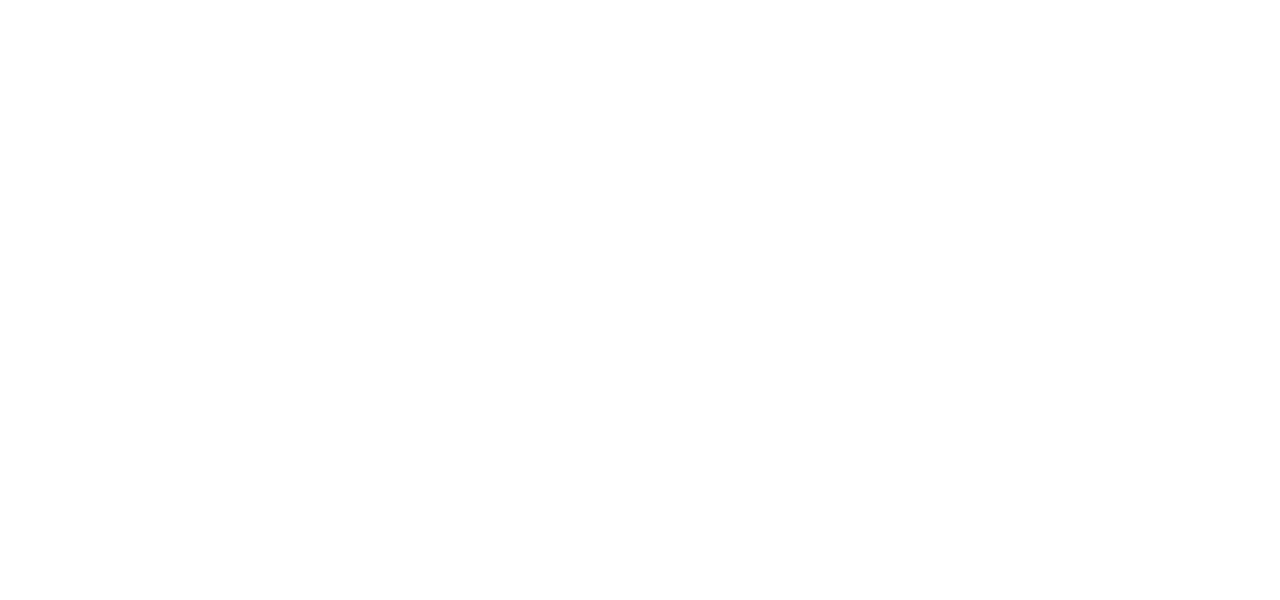
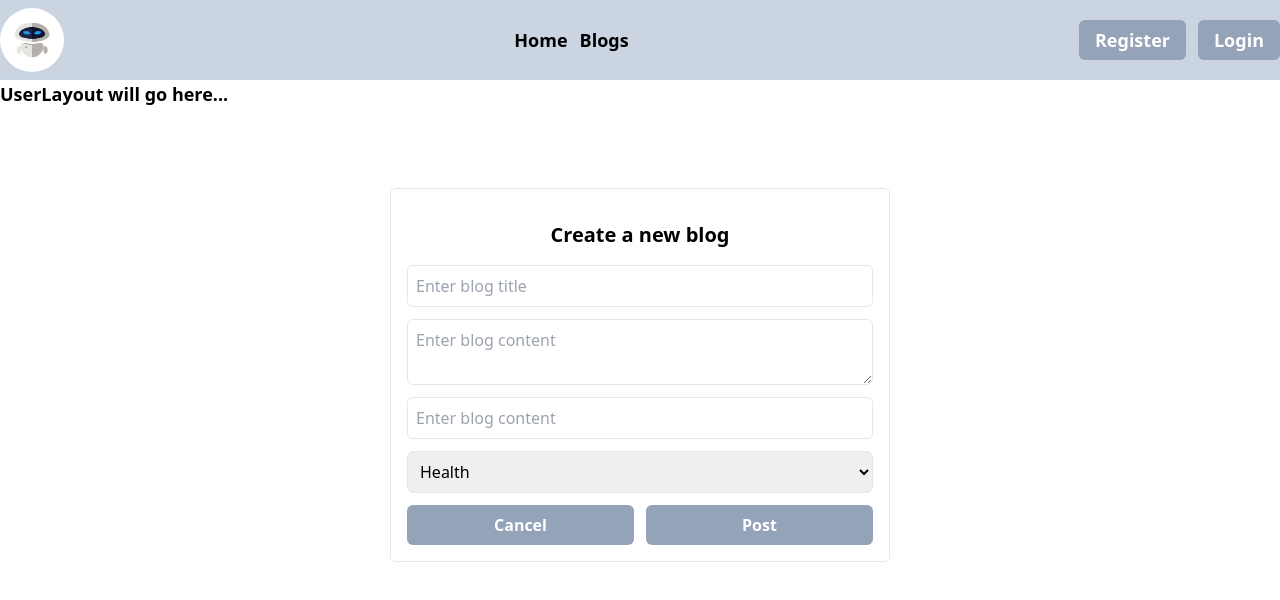
Before and after one commit to mryeminaung/blog-app, a React (Vite) app: page /user/new-blog in a window 1280 px wide. Before the commit this address had no page. Shown: the top 600 px of the page. Built offline with nearby package versions, Linux system fonts and the light colour scheme.

Commit message:
feat: creat a new blog by the auth user

```diff
--- a/src/App.jsx
+++ b/src/App.jsx
@@ -6,6 +6,9 @@
 import Login from "./components/auth/Login";
 import Home from "./components/Home";
 import { AuthContextProvider } from "./context/AuthContext";
+import Dashboard from "./components/user/Dashboard";
+import NewBlog from "./components/user/NewBlog";
+import UserLayout from "./layout/UserLayout";
 
 const App = () => {
   return (
@@ -20,6 +23,11 @@
 
             <Route path="blogs" element={<BlogList />} />
             <Route path="blogs/:blogId" element={<BlogDetail />} />
+
+            <Route path="user" element={<UserLayout />}>
+              <Route path="new-blog" element={<NewBlog />} />
+              <Route path="dashboard" element={<Dashboard />} />
+            </Route>
           </Route>
         </Routes>
       </BrowserRouter>
--- a/src/api/db.json
+++ b/src/api/db.json
@@ -74,6 +74,14 @@
       "category": "Beauty",
       "created_at": "2/Feb/2023",
       "author": "Oliver"
+    },
+    {
+      "id": "24c8",
+      "title": "Dolore labore dolor ",
+      "body": "Enim similique ut et",
+      "blog_img": "https://plus.unsplash.com/premium_photo-1675249004119-e3c7f18f5b9b?q=80&w=1932&auto=format&fit=crop&ixlib=rb-4.0.3&ixid=M3wxMjA3fDB8MHxwaG90by1wYWdlfHx8fGVufDB8fHx8fA%3D%3D",
+      "category": "football",
+      "author": "Oliver"
     }
   ]
 }
--- a/src/components/navbar/Navbar.jsx
+++ b/src/components/navbar/Navbar.jsx
@@ -1,4 +1,4 @@
-import { NavLink, useNavigate } from "react-router-dom";
+import { NavLink, useNavigate, Link } from "react-router-dom";
 import robot from "../../assets/robot.png";
 import { useAuthContext } from "../../context/AuthContext";
 
@@ -15,11 +15,20 @@
         <div className="flex items-center gap-x-3 text-lg font-semibold">
           <NavLink to="/">Home</NavLink>
           <NavLink to="/blogs">Blogs</NavLink>
+          {auth && <NavLink to="/user/dashboard">Dashboard</NavLink>}
         </div>
         <div className="flex items-center gap-x-3 text-lg">
           {auth ? (
             <div className="flex items-center gap-x-3">
-              <h2 className="text-xl font-bold">{auth.name}</h2>
+              <Link to="/user" className="text-xl font-bold">
+                {auth}
+              </Link>
+              <button
+                className="bg-slate-400 rounded-md px-4 py-1.5 text-white font-semibold"
+                onClick={() => navigate("/user/new-blog")}
+              >
+                Add blog
+              </button>
               <button
                 className="bg-slate-400 rounded-md px-4 py-1.5 text-white font-semibold"
                 onClick={logOut}
--- /dev/null
+++ b/src/components/user/Dashboard.jsx
@@ -0,0 +1,5 @@
+const Dashboard = () => {
+  return <div>Dashboard page will go here</div>;
+};
+
+export default Dashboard;
--- /dev/null
+++ b/src/components/user/NewBlog.jsx
@@ -0,0 +1,93 @@
+import { useState } from "react";
+import { useAuthContext } from "../../context/AuthContext";
+import { useNavigate } from "react-router-dom";
+import axios from "axios";
+
+const NewBlog = () => {
+  const { auth } = useAuthContext();
+  const navigate = useNavigate();
+
+  const [newBlog, setNewBlog] = useState({
+    title: "",
+    body: "",
+    blog_img: "",
+    category: "",
+    author: auth,
+  });
+
+  const addBlog = async () => {
+    axios.post("http://localhost:8000/blogs", newBlog);
+  };
+
+  const handleSubmit = (e) => {
+    e.preventDefault();
+    addBlog();
+    navigate("/blogs");
+  };
+
+  const handleNewBlog = (e) => {
+    const { name, value } = e.target;
+    setNewBlog((preData) => ({ ...preData, [name]: value }));
+  };
+
+  return (
+    <form
+      action=""
+      className="max-w-[500px] mx-auto my-20 border p-4 space-y-3 rounded-md"
+      onSubmit={handleSubmit}
+    >
+      <h2 className="font-bold text-xl text-center my-4">Create a new blog</h2>
+      <input
+        type="text"
+        value={newBlog.title}
+        name="title"
+        onChange={handleNewBlog}
+        placeholder="Enter blog title"
+        className="rounded-md border border-slate-200 p-2 block w-full focus:outline-slate-500"
+      />
+      <textarea
+        type="text"
+        value={newBlog.body}
+        name="body"
+        onChange={handleNewBlog}
+        placeholder="Enter blog content"
+        className="rounded-md border border-slate-200 p-2 block w-full focus:outline-slate-500"
+      ></textarea>
+      <input
+        type="url"
+        value={newBlog.blog_img}
+        name="blog_img"
+        onChange={handleNewBlog}
+        placeholder="Enter blog content"
+        className="rounded-md border border-slate-200 p-2 block w-full focus:outline-slate-500"
+      />
+      <select
+        name="category"
+        onChange={handleNewBlog}
+        className="w-full rounded-md border border-slate-200 p-2 focus:outline-slate-500"
+      >
+        <option value="health">Health</option>
+        <option value="football">Health</option>
+        <option value="it">IT</option>
+        <option value="beauty">Beauty</option>
+      </select>
+      <div className="flex items-center justify-between gap-x-3">
+        <button
+          type="button"
+          onClick={() => navigate("/user")}
+          className="w-1/2 bg-slate-400 font-bold rounded-md py-2 text-white"
+        >
+          Cancel
+        </button>
+        <button
+          type="submit"
+          className="w-1/2 bg-slate-400 font-bold rounded-md py-2 text-white"
+        >
+          Post
+        </button>
+      </div>
+    </form>
+  );
+};
+
+export default NewBlog;
--- /dev/null
+++ b/src/layout/UserLayout.jsx
@@ -0,0 +1,12 @@
+import { Outlet } from "react-router-dom";
+
+const UserLayout = () => {
+  return (
+    <div>
+      <h1 className="text-lg font-bold">UserLayout will go here...</h1>
+      <Outlet />
+    </div>
+  );
+};
+
+export default UserLayout;
```
Also changed, not shown: src/assets/imgs/circle-logo.png (added), src/assets/imgs/square-logo.png (added).
